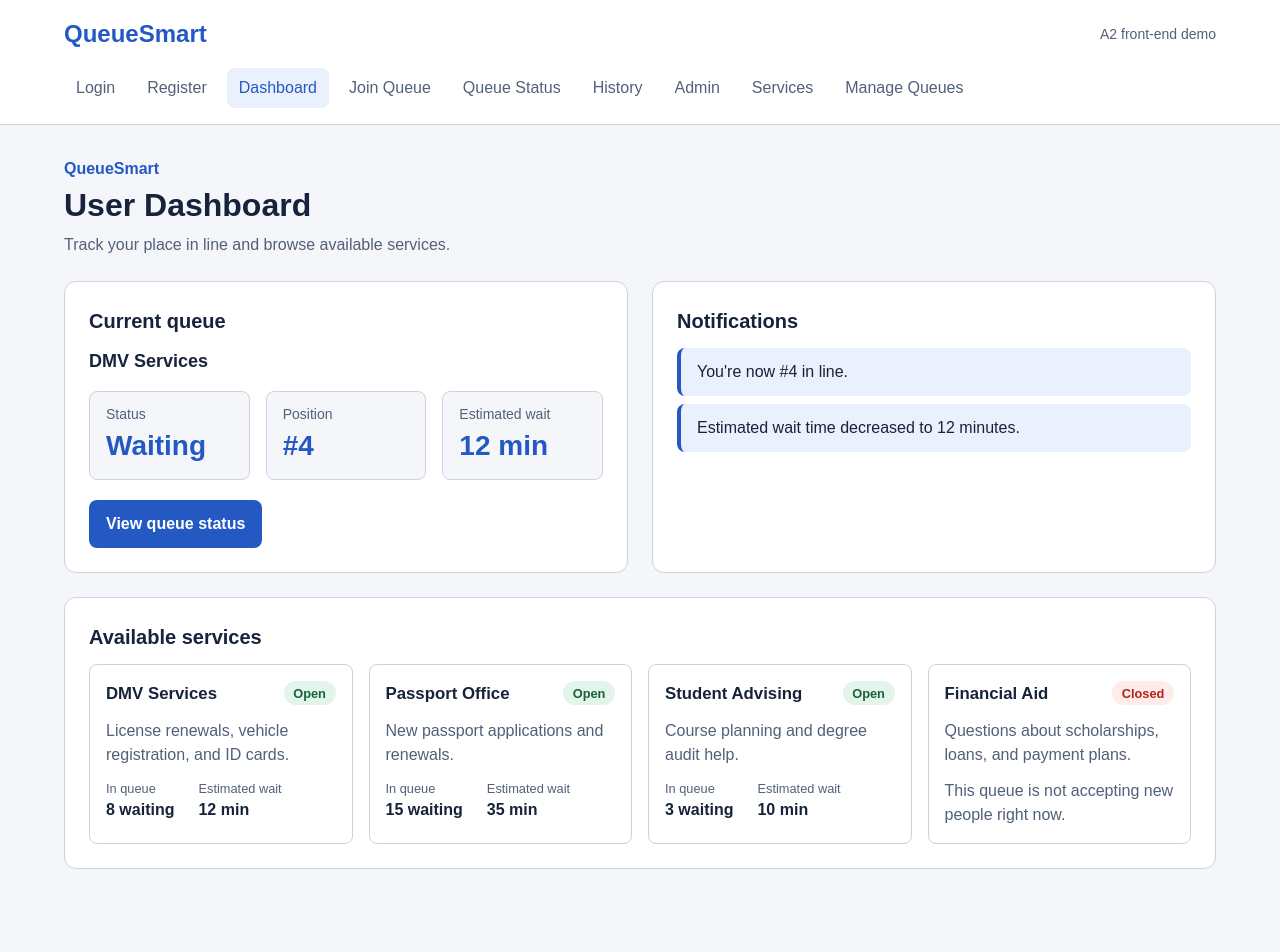
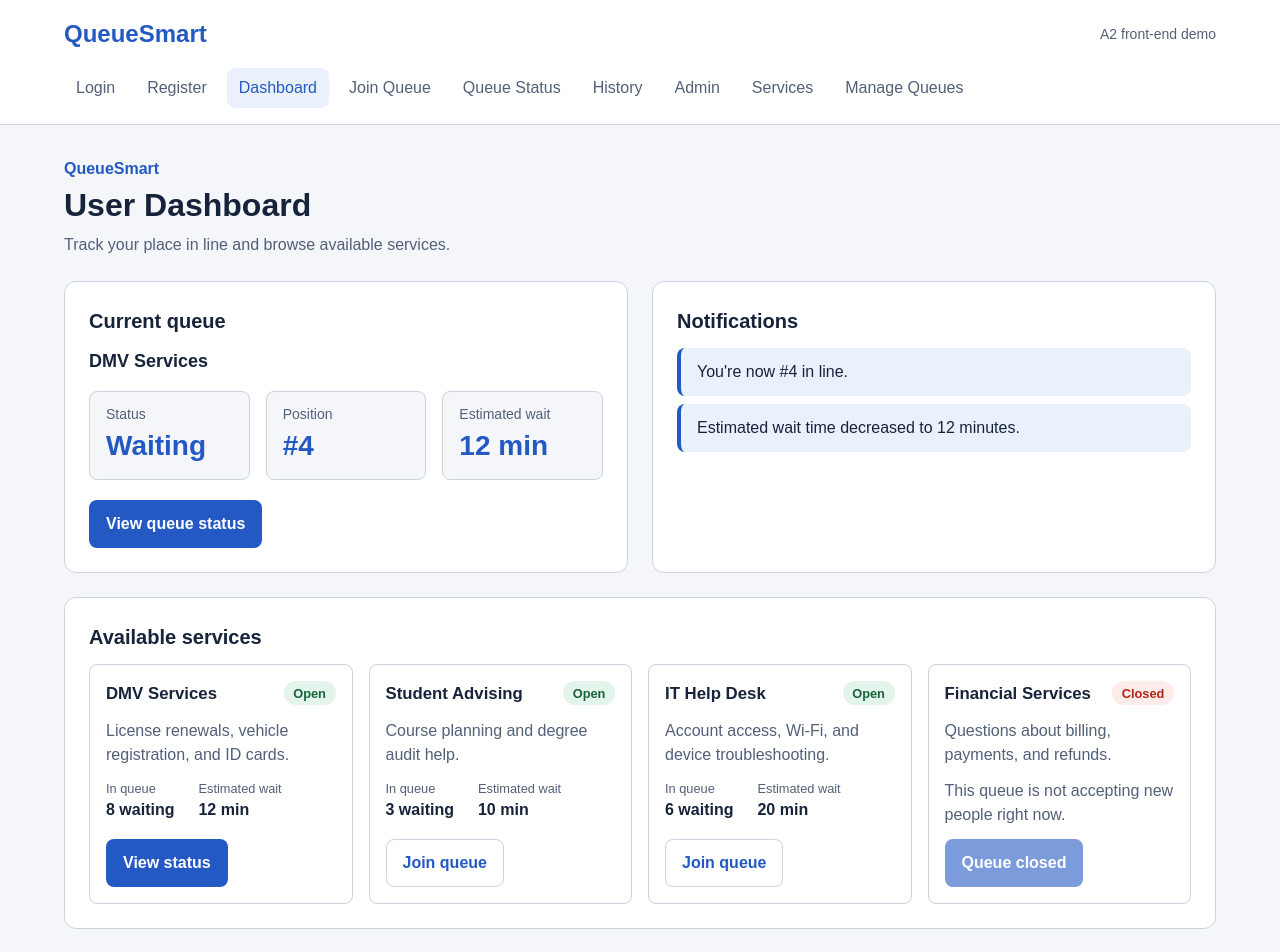
Before and after one commit to abeljoseph42/QueueSmart, a React app in the folder frontend/: page /dashboard in a window 1280 px wide. Shown: the top 952 px of the page. Before the commit the page ends 901 px from the top, so only its background shows below. Built offline with nearby package versions, Linux system fonts and the light colour scheme; the HTML template or start-up script is replaced by a standard one.

Commit message:
link service cards to join queue and queue status

```diff
--- a/frontend/src/pages/user/UserDashboard.css
+++ b/frontend/src/pages/user/UserDashboard.css
@@ -155,3 +155,8 @@
   margin: 0;
   font-weight: 700;
 }
+
+.dashboard-service-action {
+  margin-top: auto;
+  align-self: flex-start;
+}
--- a/frontend/src/pages/user/UserDashboard.jsx
+++ b/frontend/src/pages/user/UserDashboard.jsx
@@ -5,6 +5,40 @@ import {
   recentNotifications,
 } from './userDashboardData'
 import './UserDashboard.css'
+
+function ServiceAction({ service }) {
+  const isCurrentQueue = currentQueue?.serviceId === service.id
+
+  if (isCurrentQueue) {
+    return (
+      <Link
+        to="/queue-status"
+        className="button dashboard-service-action"
+        aria-label={`View queue status for ${service.name}`}
+      >
+        View status
+      </Link>
+    )
+  }
+
+  if (!service.isOpen) {
+    return (
+      <button type="button" className="dashboard-service-action" disabled>
+        Queue closed
+      </button>
+    )
+  }
+
+  return (
+    <Link
+      to="/join-queue"
+      className="button button-secondary dashboard-service-action"
+      aria-label={`Join queue for ${service.name}`}
+    >
+      Join queue
+    </Link>
+  )
+}
 
 export default function UserDashboard() {
   return (
@@ -112,6 +146,8 @@ export default function UserDashboard() {
                   This queue is not accepting new people right now.
                 </p>
               )}
+
+              <ServiceAction service={service} />
             </li>
           ))}
         </ul>
--- a/frontend/src/pages/user/userDashboardData.js
+++ b/frontend/src/pages/user/userDashboardData.js
@@ -1,6 +1,7 @@
 // Mock data for the User Dashboard.
 
 export const currentQueue = {
+  serviceId: 1,
   serviceName: 'DMV Services',
   status: 'Waiting',
   position: 4,
@@ -23,14 +24,6 @@ export const availableServices = [
   },
   {
     id: 2,
-    name: 'Passport Office',
-    description: 'New passport applications and renewals.',
-    peopleWaiting: 15,
-    estimatedWaitMinutes: 35,
-    isOpen: true,
-  },
-  {
-    id: 3,
     name: 'Student Advising',
     description: 'Course planning and degree audit help.',
     peopleWaiting: 3,
@@ -38,9 +31,17 @@ export const availableServices = [
     isOpen: true,
   },
   {
+    id: 3,
+    name: 'IT Help Desk',
+    description: 'Account access, Wi-Fi, and device troubleshooting.',
+    peopleWaiting: 6,
+    estimatedWaitMinutes: 20,
+    isOpen: true,
+  },
+  {
     id: 4,
-    name: 'Financial Aid',
-    description: 'Questions about scholarships, loans, and payment plans.',
+    name: 'Financial Services',
+    description: 'Questions about billing, payments, and refunds.',
     peopleWaiting: 0,
     estimatedWaitMinutes: 0,
     isOpen: false,
```
